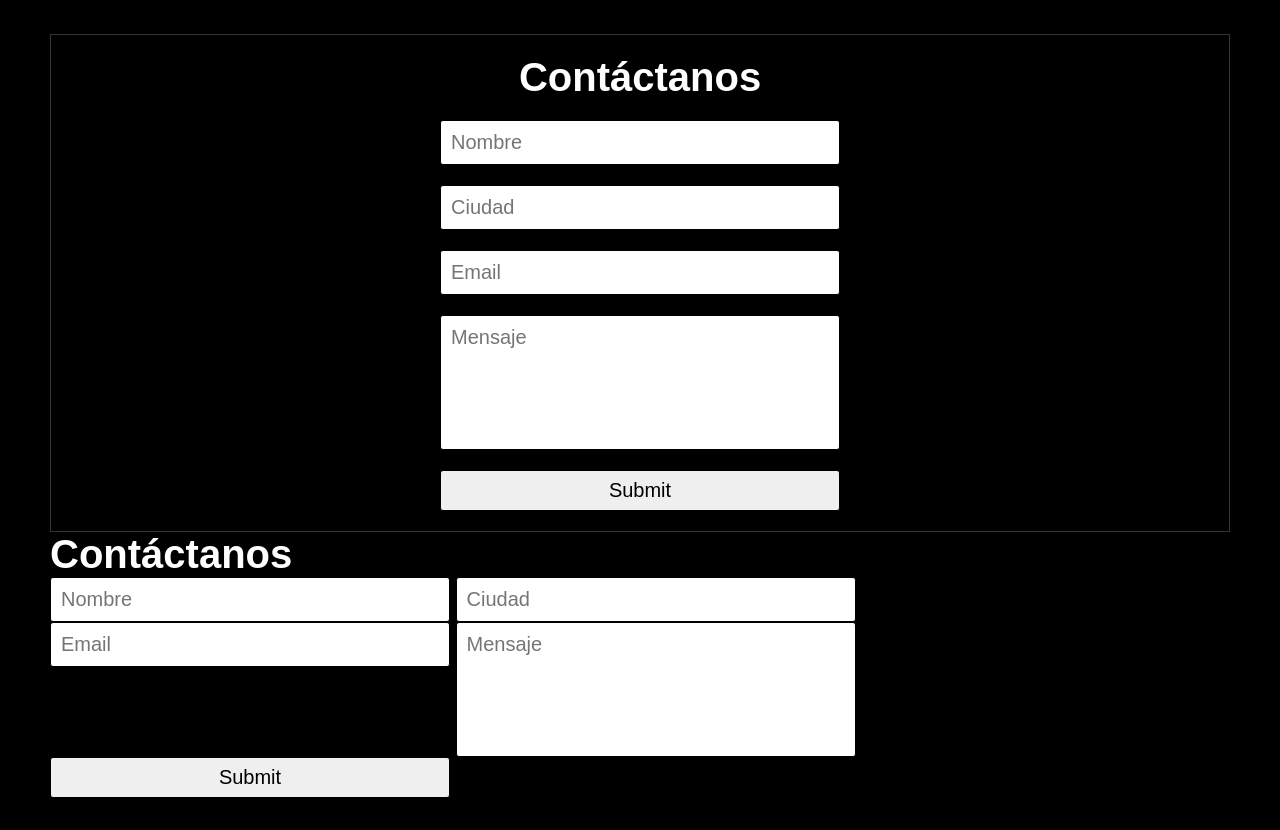
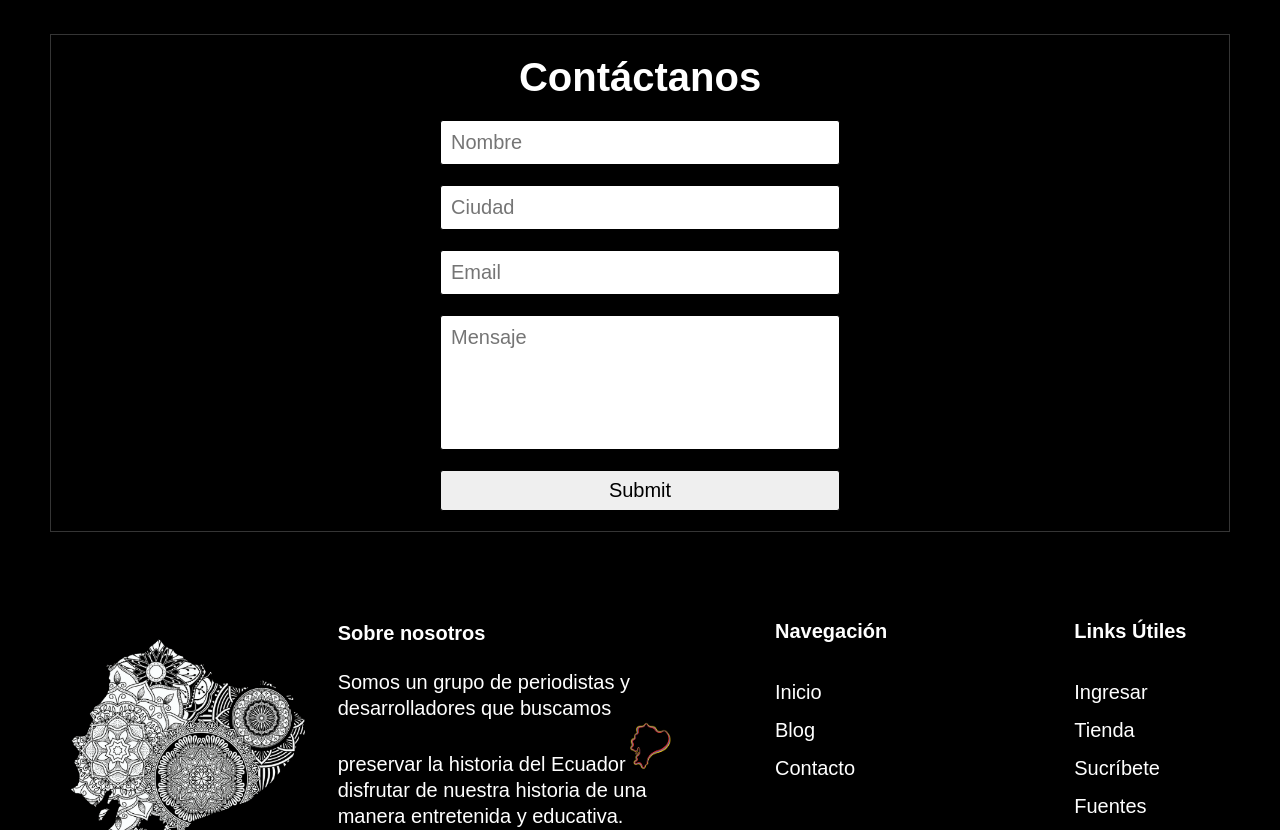
Before and after one commit to gherreramusica/lahistoriadelecuador, a plain HTML site: page footer.html in a window 1280 px wide. Shown: the part 122-952 px from the top of the page. Drawn offline with Linux system fonts and the light colour scheme; a web font is replaced by a local one.

Commit message:
Update footer.html

```diff
--- a/footer.html
+++ b/footer.html
@@ -82,13 +82,7 @@
             <input class="mensaje contact" type="text" name="Mensaje" placeholder="Mensaje" id="message" style=" padding-bottom: 100px;">
             <input class="contact_btn"  type="submit" id="submit"></input>
         </form>
-            <h1>Contáctanos</h1>
-            <input class="contact" type="text" name="name" placeholder="Nombre" id="name">
-            <input class="contact" type="text" name="Ciudad" placeholder="Ciudad" id="ciudad">
-            <input class="contact" type="email" name="email"  placeholder="Email" id="email">
-            <input class="mensaje contact" type="text" name="Mensaje" placeholder="Mensaje" id="message" style=" padding-bottom: 100px;">
-            <input class="contact_btn"  type="submit" id="submit"></input>
-        </form>
+
     </div>
     <footer>
 
```
